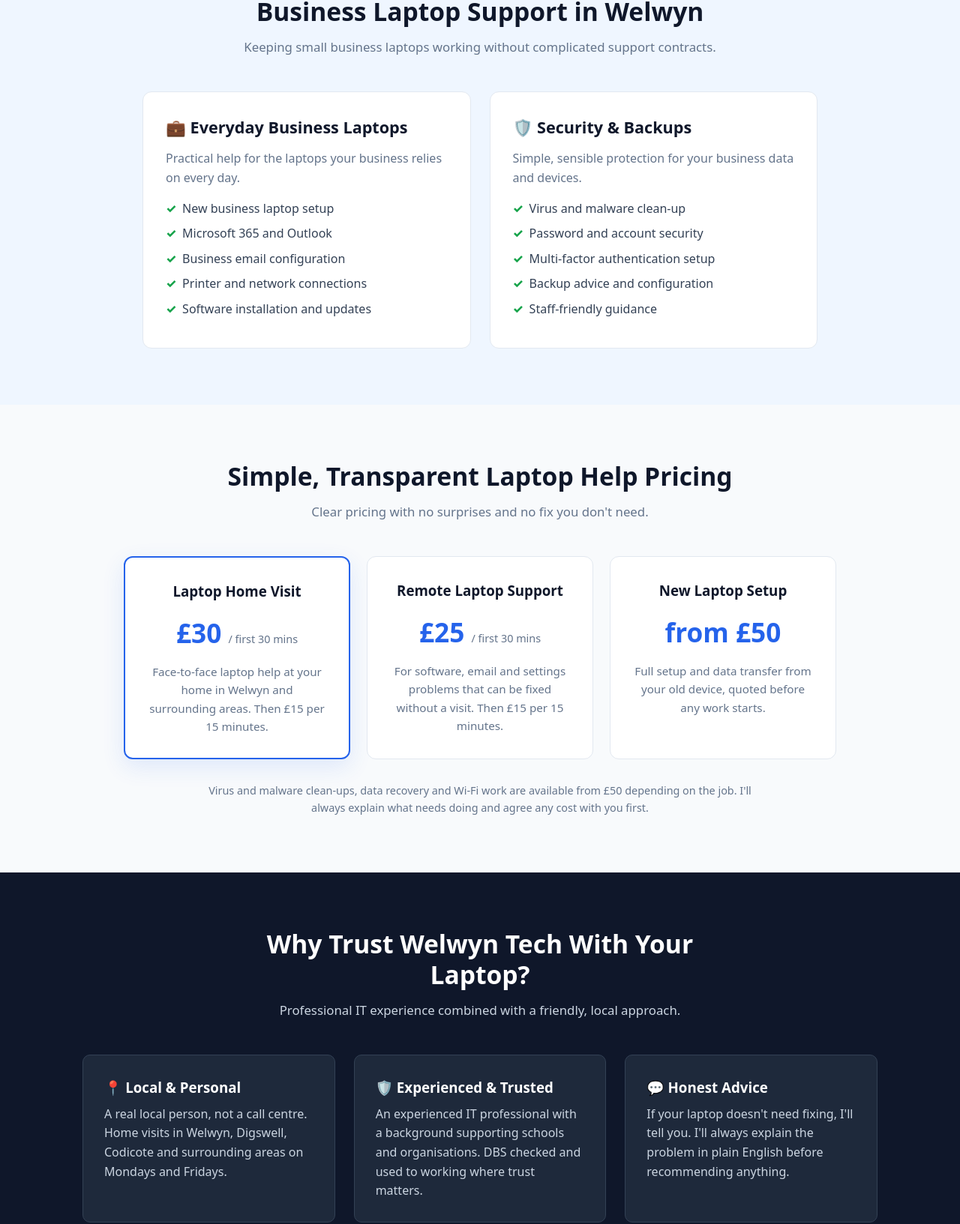
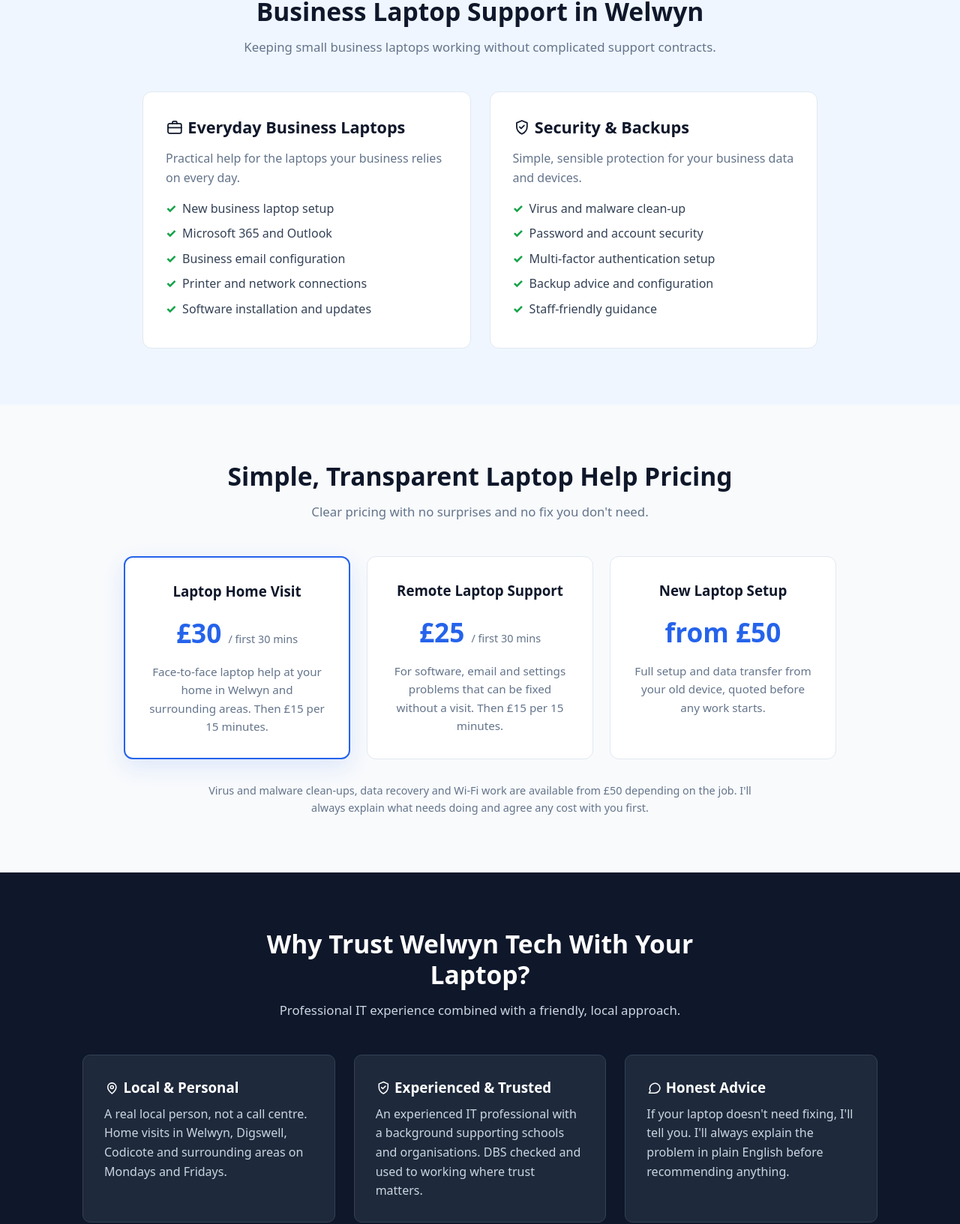
Before and after one commit to Koops1974/Welwyn-IT-Support, a plain HTML site: page laptop-help-welwyn.html in a window 1280 px wide. Shown: the part 2705-4338 px from the top of the page at 75% size. Drawn offline with Linux system fonts and the light colour scheme.

Commit message:
Replace emoji headings with inline SVG icons

```diff
--- a/laptop-help-welwyn.html
+++ b/laptop-help-welwyn.html
@@ -441,6 +441,18 @@
         stroke-linejoin: round;
     }
 
+        .hicon {
+            width: 1.1em;
+            height: 1.1em;
+            vertical-align: -0.18em;
+            stroke: currentColor;
+            fill: none;
+            stroke-width: 1.8;
+            stroke-linecap: round;
+            stroke-linejoin: round;
+        }
+
+
     .card h3 {
         color: var(--primary);
         margin-bottom: 10px;
@@ -861,7 +873,7 @@
                &#128172; WhatsApp Me
             </a>
 
-            <a class="btn btn-secondary" href="mailto:hello@welwyntech.co.uk">
+            <a class="btn btn-secondary" href="/cdn-cgi/l/email-protection#c0a8a5acacaf80b7a5acb7b9aeb4a5a3a8eea3afeeb5ab">
                 &#9993;&#65039; Email Me
             </a>
 
@@ -1075,7 +1087,7 @@
         <div class="business-grid">
 
             <div class="business-card">
-                <h3>&#128188; Everyday Business Laptops</h3>
+                <h3><svg class="hicon" viewBox="0 0 24 24" aria-hidden="true"><rect x="3" y="7" width="18" height="13" rx="2"/><path d="M9 7V5.5A1.5 1.5 0 0 1 10.5 4h3A1.5 1.5 0 0 1 15 5.5V7"/><path d="M3 12.5h18"/></svg> Everyday Business Laptops</h3>
                 <p>
                     Practical help for the laptops your business
                     relies on every day.
@@ -1090,7 +1102,7 @@
             </div>
 
             <div class="business-card">
-                <h3>&#128737;&#65039; Security &amp; Backups</h3>
+                <h3><svg class="hicon" viewBox="0 0 24 24" aria-hidden="true"><path d="M12 3l7 3v5c0 4.5-3 8-7 10-4-2-7-5.5-7-10V6l7-3z"/><path d="m9 11.5 2 2 4-4"/></svg> Security &amp; Backups</h3>
                 <p>
                     Simple, sensible protection for your business
                     data and devices.
@@ -1185,7 +1197,7 @@
         <div class="why-grid">
 
             <div class="why-card">
-                <h3>&#128205; Local &amp; Personal</h3>
+                <h3><svg class="hicon" viewBox="0 0 24 24" aria-hidden="true"><path d="M12 21s-6.5-5.5-6.5-10a6.5 6.5 0 1 1 13 0c0 4.5-6.5 10-6.5 10z"/><circle cx="12" cy="11" r="2.3"/></svg> Local &amp; Personal</h3>
                 <p>
                     A real local person, not a call centre. Home visits in
                     Welwyn, Digswell, Codicote and surrounding areas on
@@ -1194,7 +1206,7 @@
             </div>
 
             <div class="why-card">
-                <h3>&#128737;&#65039; Experienced &amp; Trusted</h3>
+                <h3><svg class="hicon" viewBox="0 0 24 24" aria-hidden="true"><path d="M12 3l7 3v5c0 4.5-3 8-7 10-4-2-7-5.5-7-10V6l7-3z"/><path d="m9 11.5 2 2 4-4"/></svg> Experienced &amp; Trusted</h3>
                 <p>
                     An experienced IT professional with a background supporting
                     schools and organisations. DBS checked and used to working
@@ -1203,7 +1215,7 @@
             </div>
 
             <div class="why-card">
-                <h3>&#128172; Honest Advice</h3>
+                <h3><svg class="hicon" viewBox="0 0 24 24" aria-hidden="true"><path d="M21 12a8 8 0 0 1-8 8H4l2-3.2A8 8 0 1 1 21 12z"/></svg> Honest Advice</h3>
                 <p>
                     If your laptop doesn't need fixing, I'll tell you. I'll
                     always explain the problem in plain English before
@@ -1365,8 +1377,8 @@
                &#128172; WhatsApp Me
             </a>
 
-            <a class="btn cta-email" href="mailto:hello@welwyntech.co.uk">
-                &#9993;&#65039; hello@welwyntech.co.uk
+            <a class="btn cta-email" href="/cdn-cgi/l/email-protection#68000d040407281f0d041f11061c0d0b00460b07461d03">
+                &#9993;&#65039; <span class="__cf_email__" data-cfemail="3b535e5757547b4c5e574c42554f5e5853155854154e50">[email&#160;protected]</span>
             </a>
 
         </div>
@@ -1405,7 +1417,7 @@
         &nbsp;&middot;&nbsp;
         <a href="get-in-touch.html">Get in Touch</a>
         &nbsp;&middot;&nbsp;
-        <a href="mailto:hello@welwyntech.co.uk">hello@welwyntech.co.uk</a>
+        <a href="/cdn-cgi/l/email-protection#553d3039393a15223039222c3b2130363d7b363a7b203e"><span class="__cf_email__" data-cfemail="0e666b6262614e796b627977607a6b6d66206d61207b65">[email&#160;protected]</span></a>
     </p>
 
     <p style="margin-top:10px;">
@@ -1414,5 +1426,5 @@
 
 </footer>
 
-</body>
+<script data-cfasync="false" src="/cdn-cgi/scripts/5c5dd728/cloudflare-static/email-decode.min.js"></script></body>
 </html>
```
